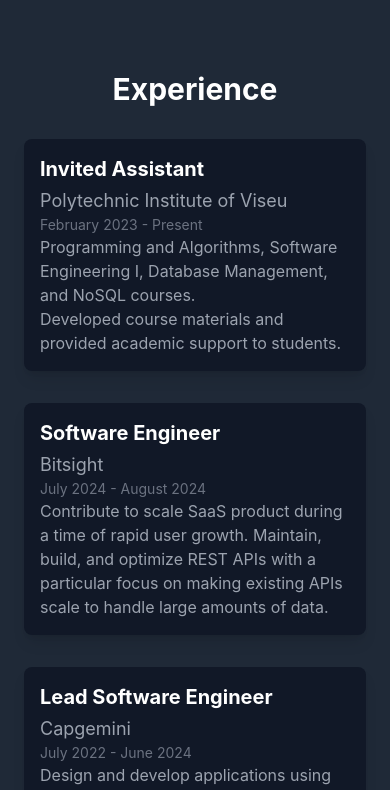
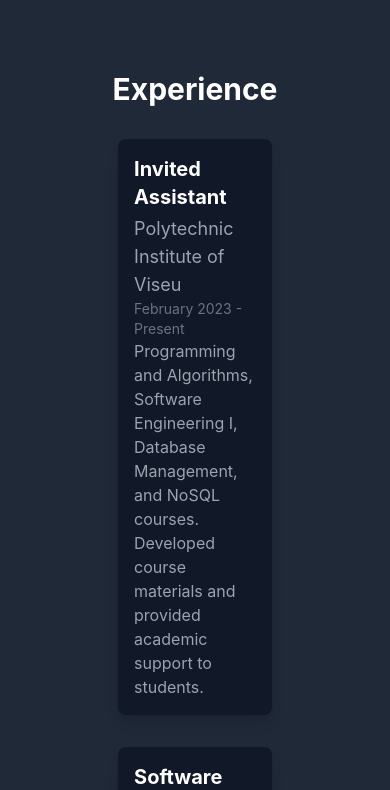
Before and after one commit to ManuelCLopes/Portfolio, a React (Create React App) app: page / in a window 390 px wide. Shown: the part 5580-6370 px from the top of the page. Built offline with nearby package versions, Linux system fonts and the light colour scheme.

Commit message:
Fix alignment on experience section

```diff
--- a/src/components/Experience.js
+++ b/src/components/Experience.js
@@ -39,8 +39,8 @@
       <h2 className="text-3xl md:text-5xl font-bold mb-8 text-center">Experience</h2>
       <div className="relative">
         {/* Central line */}
-        <div className="hidden md:block absolute left-1/2 w-1 bg-blue-500 h-full"></div>
-        <div className="space-y-8 md:space-y-12 max-w-3xl mx-auto">
+        <div className="hidden md:block absolute left-1/2 transform -translate-x-1/2 w-1 bg-blue-500 h-full"></div>
+        <div className="space-y-8 md:space-y-12 max-w-6xl mx-auto">
           {experience.map((exp, idx) => (
             <div
               key={exp.company}
@@ -48,14 +48,21 @@
                 idx % 2 === 0 ? 'md:justify-start' : 'md:justify-end'
               }`}
             >
-              <div className="md:w-1/2 w-full p-4 md:p-6 bg-gray-900 rounded-lg shadow-lg">
+              <div
+                className={`w-full md:w-auto max-w-[45%] p-4 md:p-6 bg-gray-900 rounded-lg shadow-lg ${
+                  idx % 2 === 0 ? 'md:mr-auto' : 'md:ml-auto'
+                }`}
+              >
                 <h3 className="text-xl md:text-2xl font-bold mb-1">{exp.role}</h3>
                 <p className="text-lg text-gray-400">{exp.company}</p>
                 <p className="text-sm text-gray-500">{exp.date}</p>
                 <p className="text-gray-400 whitespace-pre-line">{exp.details}</p>
               </div>
               {/* Blue dot for timeline */}
-              <div className="hidden md:block absolute left-1/2 transform -translate-x-1/2 h-8 w-8 bg-blue-500 rounded-full"></div>
+              <div
+                className="hidden md:block absolute left-1/2 transform -translate-x-1/2 h-8 w-8 bg-blue-500 rounded-full"
+                style={{ top: '50%', transform: 'translate(-50%, -50%)' }} // Adjust for perfect vertical centering
+              ></div>
             </div>
           ))}
         </div>
```
